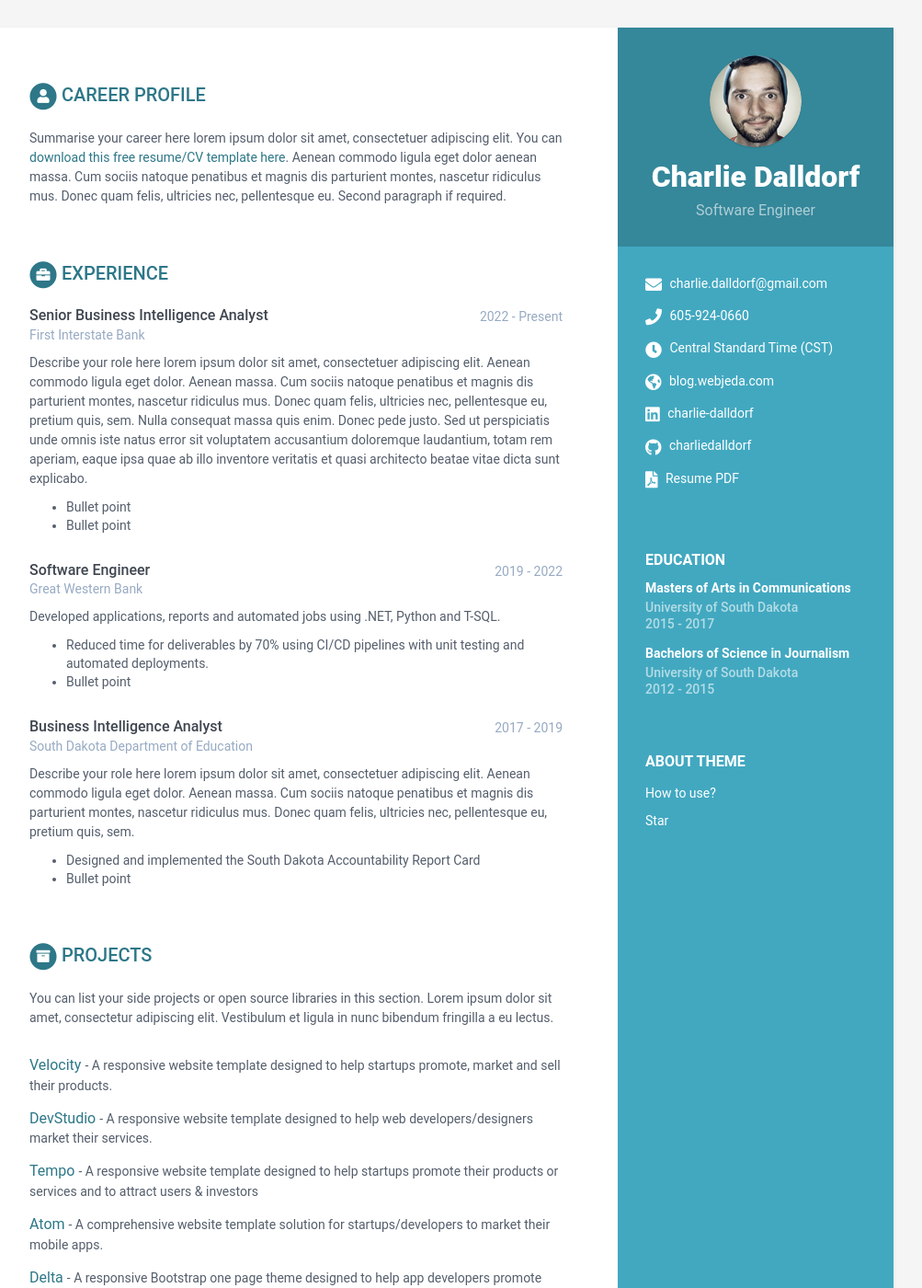
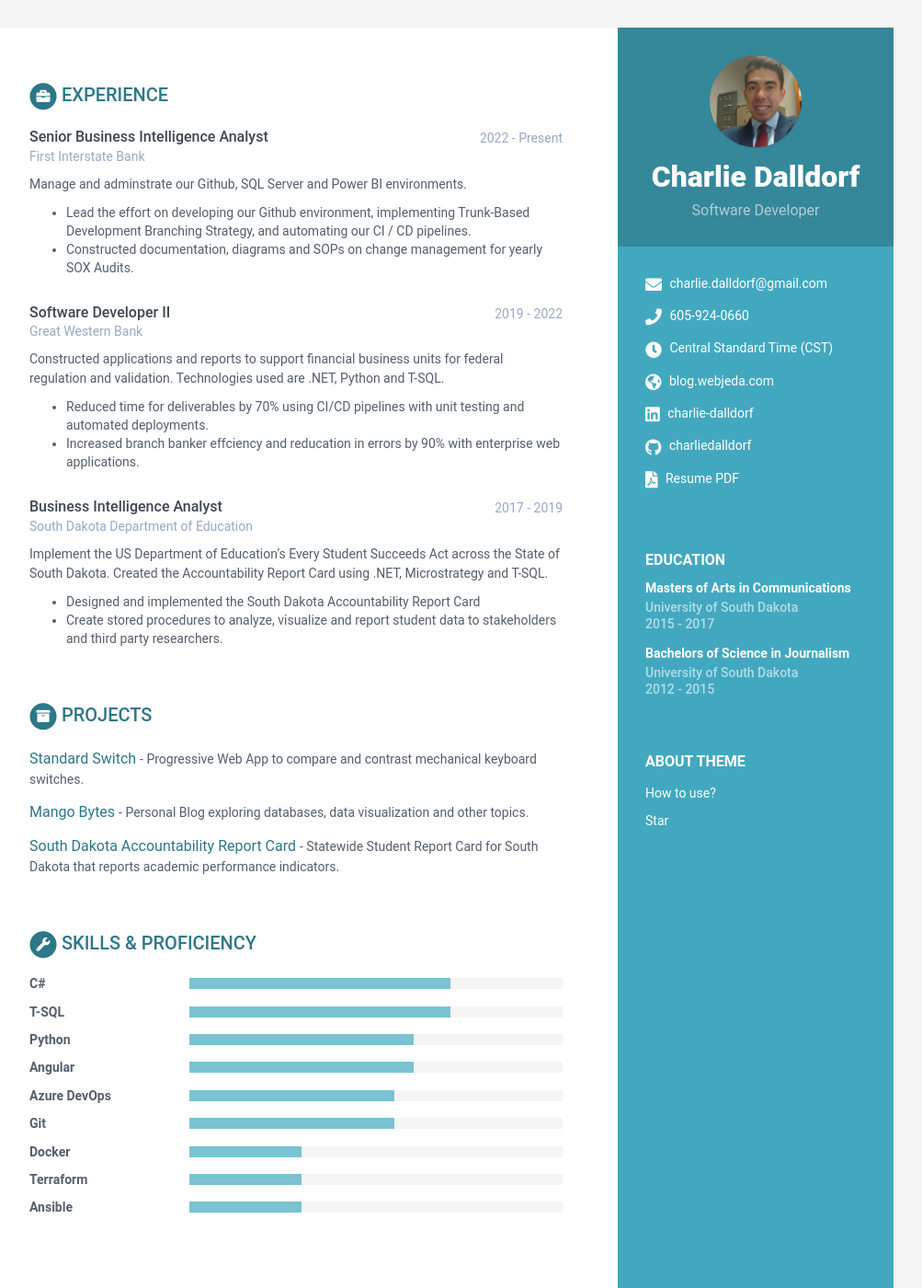
Before and after one commit to CentsOfFate/cloud-resume-challenge-sox, a Jekyll site: the page built from index.html, in a window 1280 px wide and 1400 px high. Shown: the whole window at 92% size, without its empty margins (168-1171 px from the left). Built offline with Jekyll 4.4.1, drawn with Linux system fonts in a browser that asks for light colours; some of the changed text lies outside the part shown.

Commit message:
#1 - Complete Resume Template.

```diff
--- a/_data/data.yml
+++ b/_data/data.yml
@@ -8,8 +8,8 @@ sidebar:
 
     # Profile information
     name: Charlie Dalldorf
-    tagline: Software Engineer
-    avatar: profile.png  #place a 100x100 picture inside /assets/images/ folder and provide the name of the file below
+    tagline: Software Developer
+    avatar: profile.jpg  #place a 100x100 picture inside /assets/images/ folder and provide the name of the file below
 
     # Sidebar links
     email: charlie.dalldorf@gmail.com
@@ -20,58 +20,15 @@ sidebar:
     github: charliedalldorf
     pdf: http://www.africau.edu/images/default/sample.pdf
 
-    # languages:
-    #   title: Languages
-    #   info:
-    #     - idiom: English
-    #       level: Native
-
-    # interests:
-    #   title: Interests
-    #   info:
-    #     - item: Powerlifting
-    #       link:
-
-    #     - item: Painting
-    #       link:
-
-    #     - item: Cooking
-    #       link:
-
-career-profile:
-    title: Career Profile
-    summary: |
-      Summarise your career here lorem ipsum dolor sit amet, consectetuer
-      adipiscing elit. You can [download this free resume/CV template here]().
-      Aenean commodo ligula eget dolor aenean massa. Cum sociis natoque
-      penatibus et magnis dis parturient montes, nascetur ridiculus mus.
-      Donec quam felis, ultricies nec, pellentesque eu.
-      Second paragraph if required.
 education:
     title: Education
     info:
       - degree: Masters of Arts in Communications
         university: University of South Dakota
         time: 2015 - 2017
-        details: |
-          Describe your study here lorem ipsum dolor sit amet, consectetuer
-          adipiscing elit. Aenean commodo ligula eget dolor. Aenean massa. Cum
-          sociis natoque penatibus et magnis dis parturient montes, nascetur
-          ridiculus mus. Donec quam felis, ultricies nec, pellentesque eu,
-          pretium quis, sem.
-            - Bullet point
-            - Bullet point
       - degree: Bachelors of Science in Journalism
         university: University of South Dakota
         time: 2012 - 2015
-        details: |
-          Describe your study here lorem ipsum dolor sit amet, consectetuer
-          adipiscing elit. Aenean commodo ligula eget dolor. Aenean massa. Cum
-          sociis natoque penatibus et magnis dis parturient montes, nascetur
-          ridiculus mus. Donec quam felis, ultricies nec, pellentesque eu,
-          pretium quis, sem.
-            - Bullet point
-            - Bullet point
 experiences:
     title: Experience
     info:
@@ -79,84 +36,42 @@ experiences:
         time: 2022 - Present
         company: First Interstate Bank
         details: |
-          Describe your role here lorem ipsum dolor sit amet, consectetuer
-          adipiscing elit. Aenean commodo ligula eget dolor. Aenean massa.
-          Cum sociis natoque penatibus et magnis dis parturient montes,
-          nascetur ridiculus mus. Donec quam felis, ultricies nec,
-          pellentesque eu, pretium quis, sem. Nulla consequat massa quis
-          enim. Donec pede justo. Sed ut perspiciatis unde omnis iste natus
-          error sit voluptatem accusantium doloremque laudantium, totam rem
-          aperiam, eaque ipsa quae ab illo inventore veritatis et quasi
-          architecto beatae vitae dicta sunt explicabo.
-            - Bullet point
-            - Bullet point
-      - role: Software Engineer
+          Manage and adminstrate our Github, SQL Server and Power BI environments.
+            - Lead the effort on developing our Github environment,
+              implementing Trunk-Based Development Branching Strategy,
+              and automating our CI / CD pipelines.
+            - Constructed documentation, diagrams and SOPs on change management for yearly SOX Audits.
+      - role: Software Developer II
         time: 2019 - 2022
         company: Great Western Bank
         details: |
-          Developed applications, reports and automated jobs using .NET, Python and T-SQL.
-
+          Constructed applications and reports to support financial business units
+          for federal regulation and validation.
+          Technologies used are .NET, Python and T-SQL.
             - Reduced time for deliverables by 70% using CI/CD pipelines with unit testing and automated deployments.
-            - Bullet point
+            - Increased branch banker effciency and reducation in errors by 90% with enterprise web applications.
       - role: Business Intelligence Analyst
         time: 2017 - 2019
         company: South Dakota Department of Education
         details: |
-          Describe your role here lorem ipsum dolor sit amet, consectetuer
-          adipiscing elit. Aenean commodo ligula eget dolor. Aenean massa.
-          Cum sociis natoque penatibus et magnis dis parturient montes,
-          nascetur ridiculus mus. Donec quam felis, ultricies nec,
-          pellentesque eu, pretium quis, sem.
+          Implement the US Department of Education's Every Student Succeeds Act across the State of South Dakota.
+          Created the Accountability Report Card using .NET, Microstrategy and T-SQL.
             - Designed and implemented the South Dakota Accountability Report Card
-            - Bullet point
+            - Create stored procedures to analyze, visualize and report student data to stakeholders and third party researchers.
 projects:
     title: Projects
-    intro: >
-      You can list your side projects or open source libraries in this
-      section. Lorem ipsum dolor sit amet, consectetur adipiscing elit.
-      Vestibulum et ligula in nunc bibendum fringilla a eu lectus.
     assignments:
-      - title: Velocity
-        link: "#hook"
-        tagline: "A responsive website template designed to help startups promote, market and sell their products."
+      - title: Standard Switch
+        link: "https://www.standardswitch.com/"
+        tagline: "Progressive Web App to compare and contrast mechanical keyboard switches."
 
-      - title: DevStudio
-        link: "#"
-        tagline: "A responsive website template designed to help web developers/designers market their services."
+      - title: Mango Bytes
+        link: "https://nextjs-blog-ecru-omega.vercel.app/"
+        tagline: "Personal Blog exploring databases, data visualization and other topics."
 
-      - title: Tempo
-        link: "#"
-        tagline: "A responsive website template designed to help startups promote their products or services and to attract users &amp; investors"
-
-      - title: Atom
-        link: "#"
-        tagline: "A comprehensive website template solution for startups/developers to market their mobile apps."
-
-      - title: Delta
-        link: "#"
-        tagline: "A responsive Bootstrap one page theme designed to help app developers promote their mobile apps"
-
-# publications:
-#     title: Publications
-#     intro: |
-#       You can list your publications in this section. Lorem ipsum dolor sit
-#       amet, consectetur adipiscing elit. Vestibulum et ligula in nunc
-#       bibendum fringilla a eu lectus.
-#     papers:
-#       - title: The Art of Computer Programming
-#         link: "#"
-#         authors: Donald E. Knuth
-#         conference: Addison-Wesley, 1968
-
-#       - title: "Genetic Programming III: Darwinian Invention &amp; Problem Solving"
-#         link: "#"
-#         authors: Koza, J.R., Andre, D., Bennett, F.H., Keane, M.A.
-#         conference: "Morgan Kaufmann Publishers Inc., San Francisco, CA, USA, 1st edn. (1999)"
-
-#       - title: A syntax directed compiler for Algol 60
-#         link: "#"
-#         authors: Edgar T. Irons
-#         conference: "Comm. ACM 4 (1961), 51–55"
+      - title: South Dakota Accountability Report Card
+        link: "https://sdschools.sd.gov"
+        tagline: "Statewide Student Report Card for South Dakota that reports academic performance indicators."
 
 skills:
     title: Skills &amp; Proficiency
```
Also changed, not shown: assets/images/profile.jpg (added), 1 other file.
